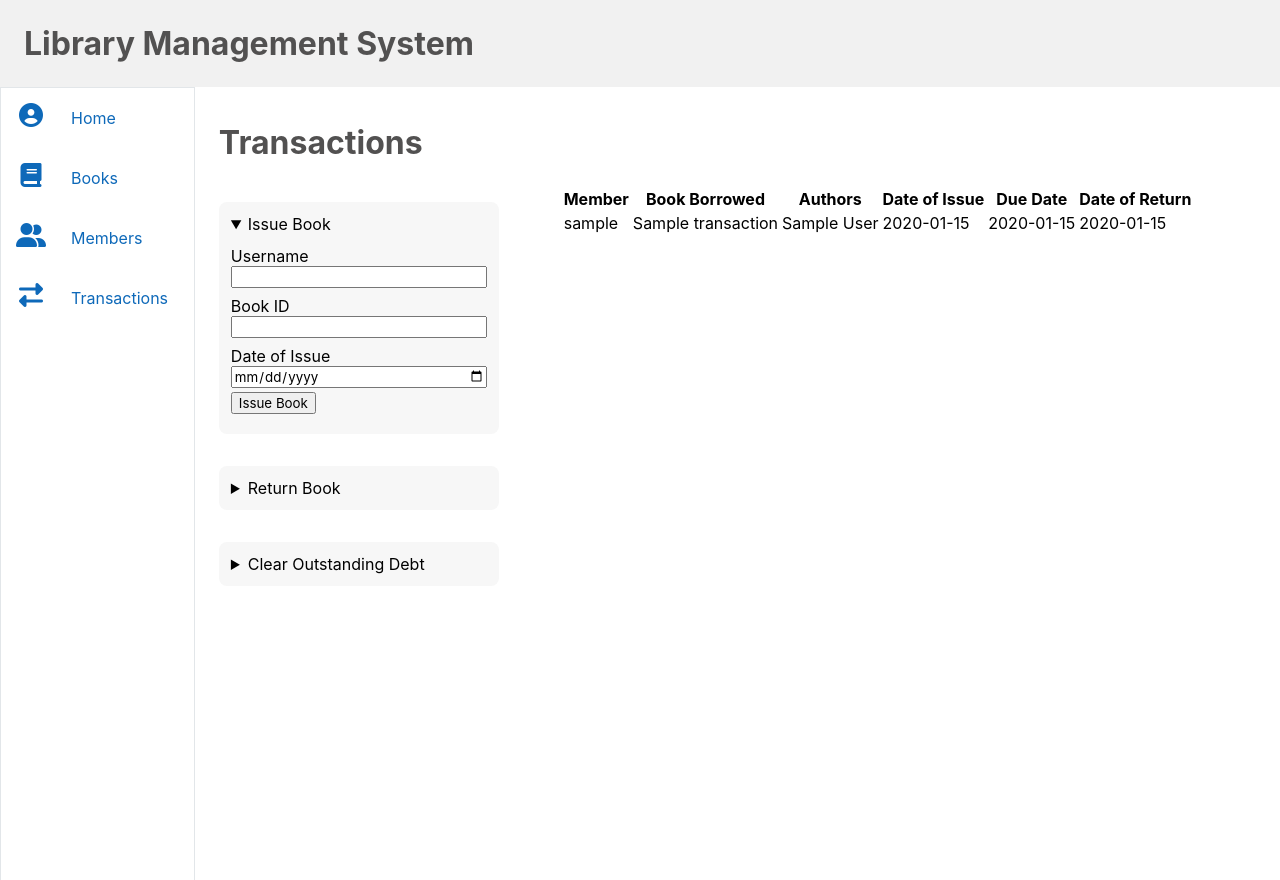
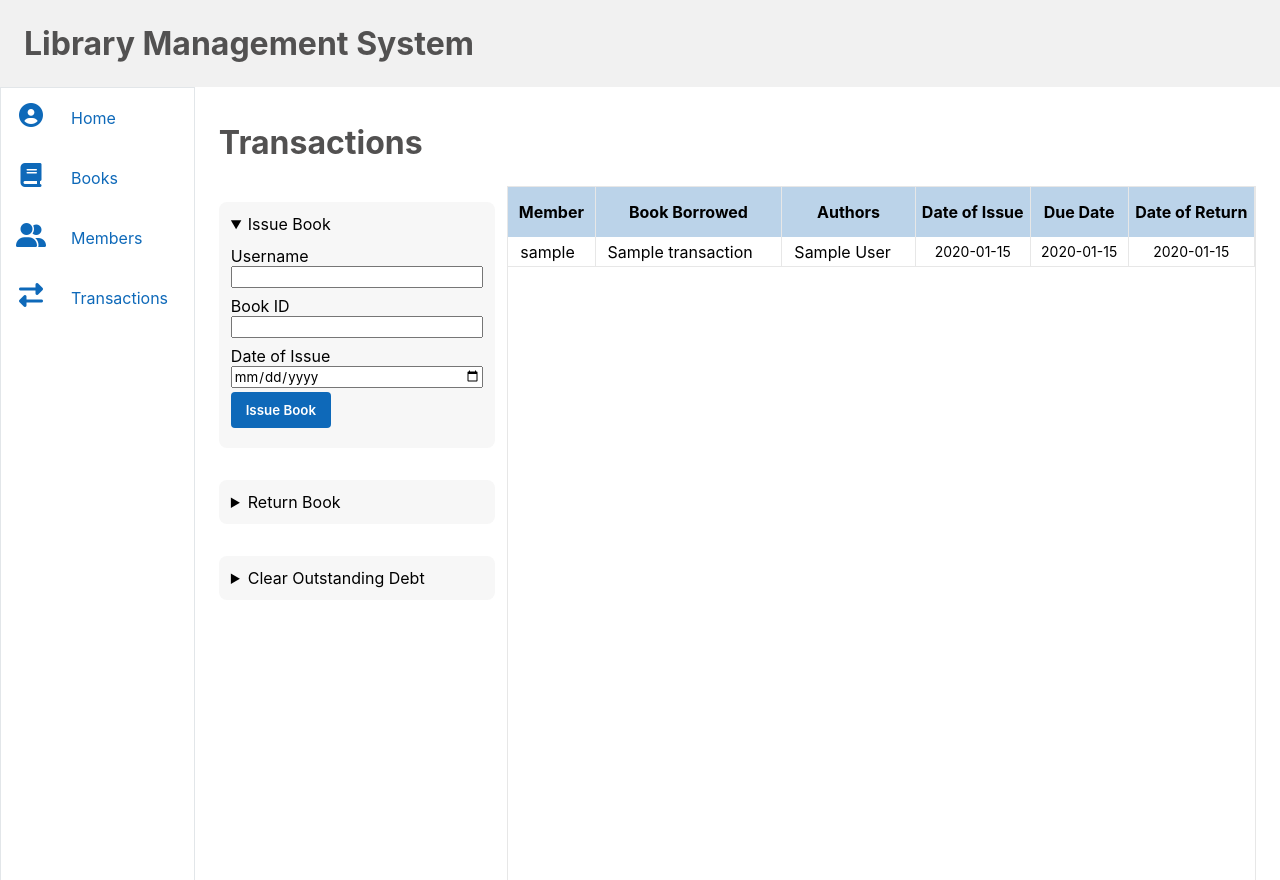
Before and after one commit to girlwhodrawsandstuff/library-management-system, a Flask app: page /transactions in a window 1280 px wide, after a click on "Issue Book". Run offline with Flask 2, Linux system fonts and the light colour scheme; tables that the repository leaves empty hold one stand-in row (values such as "Sample post"); some libraries are stand-ins or nearby versions.

Commit message:
style: add remaining styles for forms and tables

```diff
--- a/static/css/style.css
+++ b/static/css/style.css
@@ -35,7 +35,7 @@
 }
 
 .table-container {
-    height: 54vh;
+    height: 50vh;
     overflow-y: scroll;
     overflow-x: hidden;
     border: 1px solid #e7e7e7;
@@ -77,7 +77,8 @@
 .page__tools__button {
     border: none;
     border-radius: 4px;
-    width: 148px;
+    padding: 0 12px;
+    min-width: 100px;
     height: 36px;
     color: #ffffff;
     font-weight: 600;
@@ -92,6 +93,24 @@
     color: #e23030;
 }
 
+.form-details {
+    display: flex;
+    flex-wrap: wrap;
+    align-items: center;
+}
+
+.form-details__item {
+    margin: 4px 12px;
+}
+
+.edit-details {
+    margin-top: 12px;
+}
+
+.edit-para {
+    margin: 16px 12px;
+    color: #0e69b9;
+}
 
 /* navbar.html */
 .sidebar {
@@ -191,6 +210,8 @@
     width: 24em;
     display: flex;
     flex-direction: column;
+    margin-right: 12px;
+    overflow: scroll;
 }
 
 .transaction__table {
@@ -198,6 +219,7 @@
     display: flex;
     justify-content: center;
     align-items: flex-start;
+    height: 79vh;
 }
 
 .transaction__form {
@@ -215,6 +237,11 @@
     padding: 12px;
     background-color: #f7f7f7;
     border-radius: 8px;
+}
+
+.date {
+    padding: 6px;
+    font-size: 14px;
 }
 
 
--- a/templates/transactions.html
+++ b/templates/transactions.html
@@ -38,7 +38,7 @@
                     <label for="date-of-issue">Date of Issue</label>
                     <input type="date" name="date-of-issue" required />
                   </div>
-                  <button type="submit">Issue Book</button>
+                  <button type="submit" class="page__tools__button">Issue Book</button>
                 </form>
               </details>
               <details class="transaction__detail">
@@ -52,7 +52,7 @@
                     <label for="date-of-return">Date of Return</label>
                     <input type="date" name="date-of-return" required />
                   </div>
-                  <button type="submit">Return Book</button>
+                  <button type="submit" class="page__tools__button">Return Book</button>
                 </form>
               </details>
               <details class="transaction__detail">
@@ -62,43 +62,43 @@
                     <label for="username">Username</label>
                     <input type="text" name="username" required />
                   </div>
-                  <button type="submit">Clear Outstanding Debt</button>
+                  <button type="submit" class="page__tools__button">Clear Outstanding Debt</button>
                 </form>
               </details>
             </div>
-            <div class="transaction__table">
-              <table>
+            <div class="transaction__table table-container">
+              <table class="table">
                 <thead>
                   <tr>
-                    <th>Member</th>
-                    <th>Book Borrowed</th>
-                    <th>Authors</th>
-                    <th>Date of Issue</th>
-                    <th>Due Date</th>
-                    <th>Date of Return</th>
+                    <th class="table__column">Member</th>
+                    <th class="table__column">Book Borrowed</th>
+                    <th class="table__column">Authors</th>
+                    <th class="table__column">Date of Issue</th>
+                    <th class="table__column">Due Date</th>
+                    <th class="table__column">Date of Return</th>
                   </tr>
                 </thead>
                 <tbody>
                   {% for transaction in transactions_list %}
                   <tr>
-                    <td>{{ transaction.username }}</td>
-                    <td>{{ transaction.title }}</td>
-                    <td>{{ transaction.authors }}</td>
-                    <td>
+                    <td class="table__column column__text">{{ transaction.username }}</td>
+                    <td class="table__column column__text">{{ transaction.title }}</td>
+                    <td class="table__column column__text">{{ transaction.authors }}</td>
+                    <td class="table__column column__numbers date">
                       {% if transaction.date_of_issue is not none %}
                         {{ transaction.date_of_issue.date() }}
                       {% else %}
                         None
                       {% endif%}
                     </td>
-                    <td>
+                    <td class="table__column column__numbers date">
                       {% if transaction.due_date is not none %}
                         {{ transaction.due_date.date() }}
                       {% else %}
                         None
                       {% endif%}
                     </td>
-                    <td>
+                    <td class="table__column column__numbers date">
                       {% if transaction.date_of_return is not none %}
                         {{ transaction.date_of_return.date() }}
                       {% else %}
```
Also changed, not shown: templates/books.html (+10 -10 lines), templates/members.html (+8 -8 lines).
